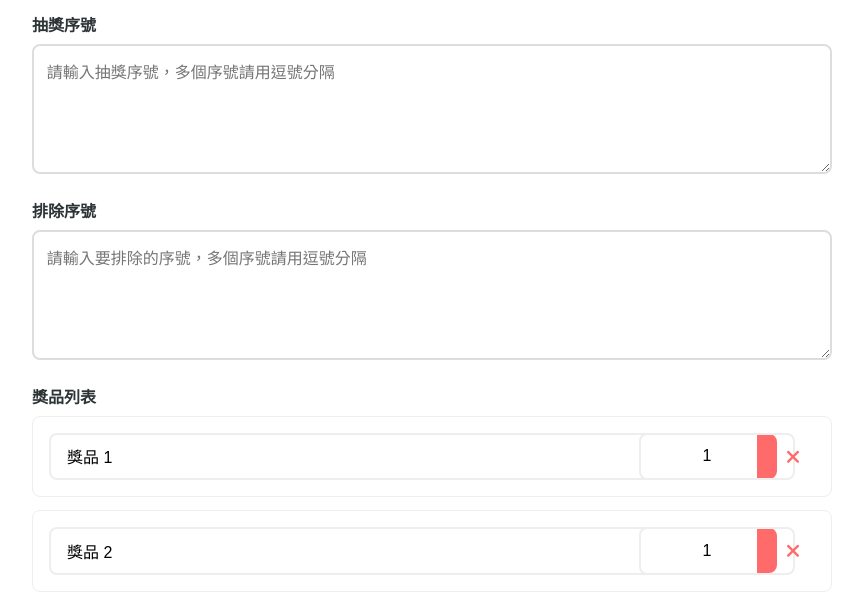
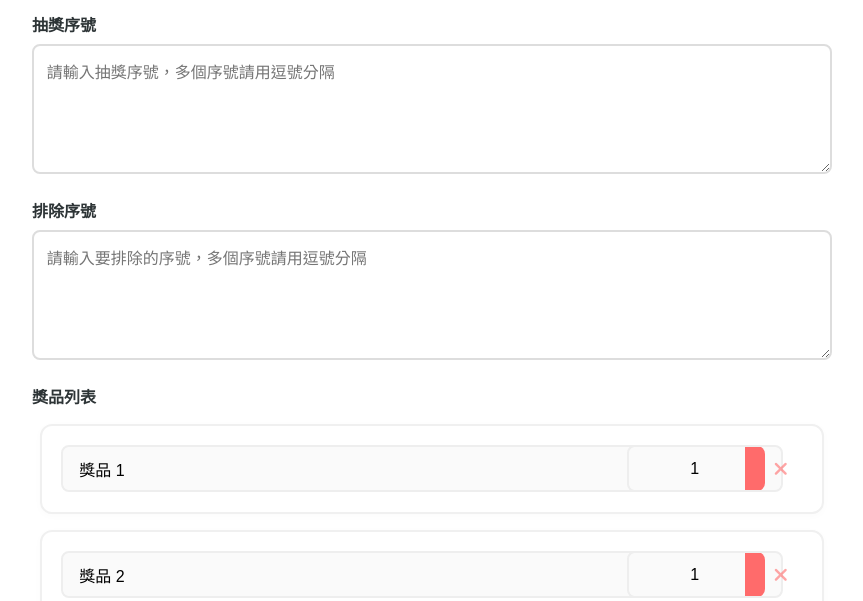
Before and after one commit to sunnypinnn/lottery, a plain HTML site: page index.html in a window 1280 px wide. Shown: the part 151-752 px from the top of the page, without its empty margins (208-1071 px from the left). Drawn offline with Linux system fonts and the light colour scheme.

Commit message:
更新說明

```diff
--- a/styles.css
+++ b/styles.css
@@ -57,7 +57,8 @@ textarea {
 #prizes-container {
     display: flex;
     flex-direction: column;
-    gap: 0.8rem;
+    gap: 1rem;
+    padding: 0.5rem;
 }
 
 .prize-input {
@@ -65,17 +66,36 @@ textarea {
     grid-template-columns: 1fr 120px 40px;
     gap: 1rem;
     align-items: center;
-    padding: 1rem;
+    padding: 1.2rem;
     background: white;
-    border: 1px solid #eee;
-    border-radius: 8px;
+    border: 2px solid #f0f0f0;
+    border-radius: 12px;
     transition: all 0.3s ease;
+    box-shadow: 0 2px 8px rgba(0,0,0,0.02);
+    position: relative;
+    overflow: hidden;
+}
+
+.prize-input::before {
+    content: '';
+    position: absolute;
+    left: 0;
+    top: 0;
+    height: 100%;
+    width: 4px;
+    background: var(--primary-color);
+    opacity: 0;
+    transition: opacity 0.3s ease;
 }
 
 .prize-input:hover {
-    box-shadow: 0 4px 12px rgba(0,0,0,0.1);
+    box-shadow: 0 4px 12px rgba(0,0,0,0.08);
     transform: translateY(-2px);
     border-color: var(--primary-color);
+}
+
+.prize-input:hover::before {
+    opacity: 1;
 }
 
 .prize-input input {
@@ -84,16 +104,24 @@ textarea {
     border-radius: 8px;
     font-size: 1rem;
     transition: all 0.3s ease;
+    background-color: #fafafa;
+}
+
+.prize-input input:hover {
+    background-color: white;
+    border-color: #e0e0e0;
 }
 
 .prize-input input:focus {
     border-color: var(--primary-color);
     box-shadow: 0 0 0 3px rgba(255,107,107,0.1);
     outline: none;
+    background-color: white;
 }
 
 .prize-input .prize-name {
     width: 100%;
+    font-weight: 500;
 }
 
 .prize-input .prize-quantity {
@@ -102,6 +130,7 @@ textarea {
     appearance: textfield;
     -moz-appearance: textfield;
     -webkit-appearance: textfield;
+    font-weight: 500;
 }
 
 .prize-input .prize-quantity::-webkit-outer-spin-button,
@@ -130,6 +159,11 @@ textarea {
     justify-content: center;
     transition: all 0.3s ease;
     padding: 0;
+    opacity: 0.6;
+}
+
+.prize-input:hover .delete-btn {
+    opacity: 1;
 }
 
 .prize-input .delete-btn:hover {
@@ -158,14 +192,13 @@ textarea {
 }
 
 .wheel-container {
-    display: none;
     position: fixed;
     top: 0;
     left: 0;
     right: 0;
     bottom: 0;
     background-color: rgba(0,0,0,0.8);
-    display: flex;
+    display: none;
     justify-content: center;
     align-items: center;
 }
```
